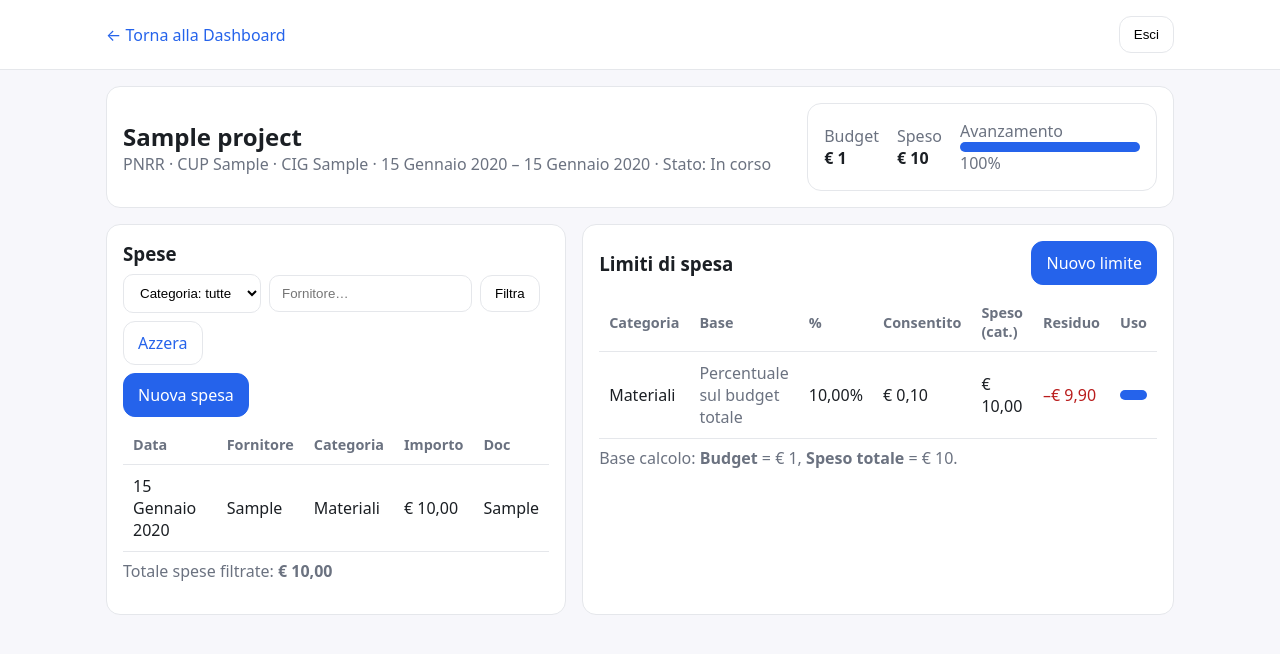
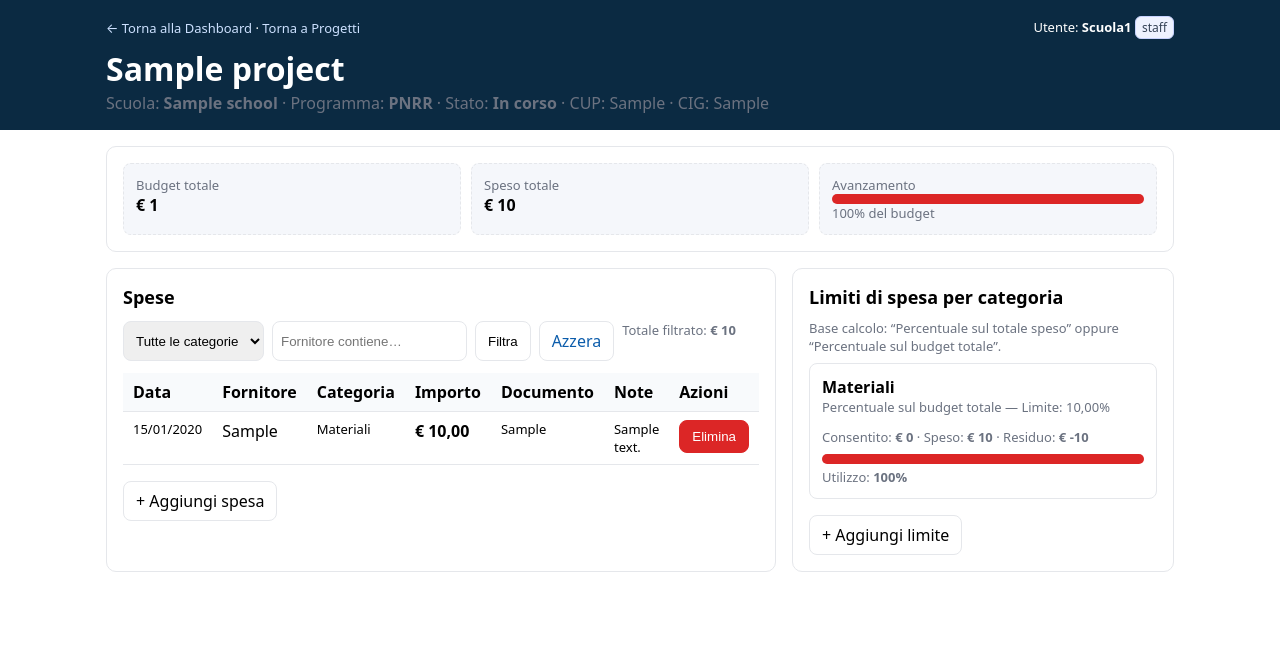
Before and after one commit to Berboa34/scuolahub, a Django app: page /progetti/1/ in a window 1280 px wide. Shown: the top 654 px of the page. Run offline with Django 5.2, Linux system fonts and the light colour scheme; a user stored in the database is signed in; tables that the repository leaves empty hold one stand-in row (values such as "Sample post"); parts of the project's set-up code (start-up, migrations or seed data) failed here and were passed over.

Commit message:
pagina progetti

```diff
--- a/projects/views.py
+++ b/projects/views.py
@@ -168,3 +168,23 @@ def project_detail(request, pk: int):
         "today": timezone.now().date().isoformat(),
     }
     return render(request, "projects/detail.html", context)
+
+from django.views.decorators.http import require_POST
+from django.contrib import messages
+from django.shortcuts import redirect
+
+@require_POST
+@login_required
+def expense_delete(request, pk: int):
+    exp = get_object_or_404(Expense, pk=pk)
+
+    # Autorizzazione: stessa scuola dell’utente (se presente)
+    profile = getattr(request.user, "profile", None)
+    school = getattr(profile, "school", None)
+    if school and exp.project.school_id and exp.project.school_id != school.id:
+        raise Http404("Spesa non trovata")
+
+    proj_id = exp.project_id
+    exp.delete()
+    messages.success(request, "Spesa eliminata.")
+    return redirect("project_detail", pk=proj_id)
--- a/scuolahub/urls.py
+++ b/scuolahub/urls.py
@@ -26,4 +26,7 @@ urlpatterns = [
     path('accounts/login/',  auth_views.LoginView.as_view(template_name='registration/login.html'), name='login'),
     path('accounts/logout/', auth_views.LogoutView.as_view(next_page=reverse_lazy('login')), name='logout'),
 
+    path('spese/<int:pk>/elimina/', pviews.expense_delete, name='expense_delete'),
+
+
 ]
--- a/templates/projects/detail.html
+++ b/templates/projects/detail.html
@@ -1,215 +1,279 @@
 {% load humanize %}
-<!doctype html>
+<!DOCTYPE html>
 <html lang="it">
 <head>
   <meta charset="utf-8" />
+  <title>{{ project.title }} — Dettaglio progetto</title>
   <meta name="viewport" content="width=device-width, initial-scale=1" />
-  <title>{{ project.title }} – Dettaglio progetto</title>
   <style>
-    :root{--bg:#f7f7fb;--panel:#fff;--ink:#1b1f24;--muted:#6b7280;--line:#e5e7eb;--primary:#2563eb;}
-    *{box-sizing:border-box}
-    body{margin:0;font-family:system-ui,-apple-system,Segoe UI,Roboto,Ubuntu,Helvetica,Arial,sans-serif;background:var(--bg);color:var(--ink)}
+    :root { --bg:#0b2a42; --light:#f5f7fb; --muted:#6b7280; --br:#e5e7eb; --ok:#16a34a; --warn:#f59e0b; --bad:#dc2626; }
+    *{box-sizing:border-box} body{margin:0;font-family:system-ui,-apple-system,Segoe UI,Roboto,Ubuntu,"Helvetica Neue",Arial}
+    a{color:#0b5cab;text-decoration:none} a:hover{text-decoration:underline}
+    header{background:var(--bg);color:#fff}
     .wrap{max-width:1100px;margin:0 auto;padding:16px}
-    header{background:var(--panel);border-bottom:1px solid var(--line)}
-    a{color:var(--primary);text-decoration:none}
+    .topnav{display:flex;gap:12px;align-items:center;justify-content:space-between}
+    .crumbs a{color:#cde1ff}
     .grid{display:grid;gap:16px}
-    .cols-2{grid-template-columns:1.2fr .8fr}
-    @media (max-width:1000px){.cols-2{grid-template-columns:1fr}}
-    .card{background:var(--panel);border:1px solid var(--line);border-radius:14px;padding:16px}
+    @media(min-width:900px){ .grid.cols-2{grid-template-columns:1fr 1fr} }
+    .card{background:#fff;border:1px solid var(--br);border-radius:10px;padding:16px}
     .muted{color:var(--muted)}
+    .kpis{display:grid;gap:10px;grid-template-columns:repeat(3,minmax(0,1fr))}
+    .kpi{padding:12px;border:1px dashed var(--br);border-radius:8px;background:var(--light)}
+    .progress{height:10px;background:#e6edf6;border-radius:999px;overflow:hidden}
+    .bar{height:100%}
+    .bar.ok{background:var(--ok)} .bar.warn{background:var(--warn)} .bar.bad{background:var(--bad)}
     table{width:100%;border-collapse:collapse}
-    th,td{padding:10px;border-bottom:1px solid var(--line);text-align:left}
-    th{font-size:.9rem;color:var(--muted)}
-    .toolbar{display:flex;gap:8px;flex-wrap:wrap;align-items:center}
-    .input{border:1px solid var(--line);padding:10px 12px;border-radius:10px;background:#fff}
-    .btn{display:inline-flex;align-items:center;gap:8px;padding:10px 14px;border-radius:12px;border:1px solid var(--line);background:#fff;cursor:pointer}
-    .btn.primary{background:var(--primary);color:#fff;border-color:var(--primary)}
-    .progress{height:10px;background:#eef2ff;border-radius:8px;overflow:hidden}
-    .progress>i{display:block;height:100%;background:var(--primary)}
-    .right{margin-left:auto}
-    .ok{color:#065f46}
-    .bad{color:#b91c1c}
+    th,td{padding:8px 10px;border-bottom:1px solid var(--br);vertical-align:top}
+    th{text-align:left;background:#f8fafc;font-weight:600}
+    .actions{display:flex;gap:8px;flex-wrap:wrap}
+    .btn{display:inline-block;padding:8px 12px;border-radius:8px;border:1px solid var(--br);background:#fff;cursor:pointer}
+    .btn.primary{background:#0b5cab;color:#fff;border-color:#0b5cab}
+    .btn.danger{background:#dc2626;color:#fff;border-color:#dc2626}
+    form.inline{display:inline}
+    .filters{display:flex;gap:8px;flex-wrap:wrap;margin:12px 0}
+    input[type="text"], select, input[type="date"], input[type="number"]{padding:8px;border-radius:8px;border:1px solid var(--br)}
+    .section-title{margin:0 0 10px 0;font-size:18px}
+    .small{font-size:13px}
+    .badge{display:inline-block;padding:2px 6px;border-radius:6px;background:#eef2ff;color:#334155;font-size:12px;border:1px solid #c7d2fe}
   </style>
 </head>
 <body>
+
 <header>
-  <div class="wrap" style="display:flex;gap:12px;align-items:center">
-    <a href="{% url 'dashboard' %}">← Torna alla Dashboard</a>
-    <div class="right">
-      <form method="post" action="{% url 'logout' %}" style="display:inline">
-        {% csrf_token %}<button class="btn" type="submit">Esci</button>
-      </form>
+  <div class="wrap">
+    <div class="topnav">
+      <div class="crumbs small">
+        <a href="{% url 'dashboard' %}">← Torna alla Dashboard</a> ·
+        <a href="{% url 'projects_list' %}">Torna a Progetti</a>
+      </div>
+      <div class="small">
+        Utente: <b>{{ request.user.username }}</b>
+        {% if request.user.is_staff %}<span class="badge">staff</span>{% endif %}
+      </div>
+    </div>
+    <h1 style="margin:8px 0 2px">{{ project.title }}</h1>
+    <div class="muted">
+      {% if project.school %}Scuola: <b>{{ project.school.name }}</b> · {% endif %}
+      Programma: <b>{{ project.program }}</b> ·
+      Stato: <b>{{ project.get_status_display }}</b>
+      {% if project.cup %} · CUP: {{ project.cup }}{% endif %}
+      {% if project.cig %} · CIG: {{ project.cig }}{% endif %}
     </div>
   </div>
 </header>
 
-<main class="wrap">
+<main class="wrap" style="padding:16px 16px 40px">
+  <!-- KPIs di progetto -->
   <div class="card">
-    <div style="display:flex;justify-content:space-between;gap:16px;align-items:center;flex-wrap:wrap">
-      <div>
-        <h2 style="margin:0">{{ project.title }}</h2>
-        <div class="muted">
-          {{ project.get_program_display }} ·
-          {% if project.cup %}CUP {{ project.cup }} · {% endif %}
-          {% if project.cig %}CIG {{ project.cig }} · {% endif %}
-          {% if project.start_date %}{{ project.start_date }} – {% endif %}{{ project.end_date|default:"—" }}
-          · Stato: {{ project.get_status_display }}
+    <div class="kpis">
+      <div class="kpi">
+        <div class="muted small">Budget totale</div>
+        <div><b>€ {{ project.budget|floatformat:0|intcomma }}</b></div>
       </div>
+      <div class="kpi">
+        <div class="muted small">Speso totale</div>
+        <div><b>€ {{ total_spent|floatformat:0|intcomma }}</b></div>
       </div>
-      <div class="card" style="display:flex;gap:18px;align-items:center">
-        <div><div class="muted">Budget</div><b>€ {{ project.budget|floatformat:0|intcomma }}</b></div>
-        <div><div class="muted">Speso</div><b>€ {{ total_spent|floatformat:0|intcomma }}</b></div>
-        <div style="min-width:180px">
-          <div class="muted">Avanzamento</div>
-          <div class="progress"><i style="width:{{ progress_percent }}%"></i></div>
-          <div class="muted">{{ progress_percent|floatformat:0 }}%</div>
+      <div class="kpi">
+        <div class="muted small">Avanzamento</div>
+        <div class="progress" aria-hidden="true">
+          {% with p=progress_percent %}
+            {% if p >= 90 %}
+              <div class="bar bad" style="width: {{ p }}%"></div>
+            {% elif p >= 70 %}
+              <div class="bar warn" style="width: {{ p }}%"></div>
+            {% else %}
+              <div class="bar ok" style="width: {{ p }}%"></div>
+            {% endif %}
+          {% endwith %}
         </div>
+        <div class="small muted">{{ progress_percent|floatformat:0 }}% del budget</div>
       </div>
     </div>
   </div>
 
   <div class="grid cols-2" style="margin-top:16px">
-    <!-- Spese -->
-    <div class="card">
-      <div class="toolbar">
-        <h3 style="margin:0">Spese</h3>
-        <div class="right toolbar">
-          <form method="get" class="toolbar">
-            <select name="category" class="input">
-              <option value="">Categoria: tutte</option>
-              {% for key,label in category_choices %}
-              <option value="{{ key }}" {% if request.GET.category == key %}selected{% endif %}>{{ label }}</option>
+    <!-- COLONNA SINISTRA: SPESE -->
+    <section class="card">
+      <h2 class="section-title">Spese</h2>
+
+      <!-- Filtri -->
+      <form method="get" class="filters" action="">
+        <select name="category">
+          <option value="">Tutte le categorie</option>
+          {% for val,label in category_choices %}
+            <option value="{{ val }}" {% if request.GET.category == val %}selected{% endif %}>{{ label }}</option>
           {% endfor %}
         </select>
-            <input name="vendor" class="input" placeholder="Fornitore…" value="{{ request.GET.vendor|default:'' }}">
-            <button class="btn">Filtra</button>
+
+        <input type="text" name="vendor" placeholder="Fornitore contiene…"
+               value="{{ request.GET.vendor|default:'' }}" />
+
+        <button class="btn" type="submit">Filtra</button>
         <a class="btn" href="?">Azzera</a>
+        <span class="muted small">Totale filtrato: <b>€ {{ filtered_total|floatformat:0|intcomma }}</b></span>
       </form>
-          <a class="btn primary" href="{% url 'project_detail' project.id %}?add=expense">Nuova spesa</a>
-        </div>
-      </div>
 
-      {% if add_expense %}
-      <form method="post" style="margin:12px 0" class="card">
-        {% csrf_token %}
-        <div class="toolbar">
-          <input type="date" name="date" class="input" value="{{ today }}">
-          <select name="category" class="input" required>
-            {% for key,label in category_choices %}
-              <option value="{{ key }}">{{ label }}</option>
-            {% endfor %}
-          </select>
-          <input name="vendor" class="input" placeholder="Fornitore">
-          <input name="amount" class="input" placeholder="Importo (es. 1234,56 o 1234.56)" required>
-          <input name="document" class="input" placeholder="Documento (es. Fattura 12)">
-        </div>
-        <textarea name="note" class="input" placeholder="Note" style="width:100%;margin-top:8px"></textarea>
-        <div style="margin-top:8px;display:flex;gap:8px;justify-content:flex-end">
-          <a class="btn" href="{% url 'project_detail' project.id %}">Annulla</a>
-          <button class="btn primary" name="action" value="create_expense">Salva spesa</button>
-        </div>
-      </form>
-      {% endif %}
-
-      <table style="margin-top:8px">
+      <!-- Tabella spese -->
+      <div style="overflow:auto">
+        <table>
           <thead>
-          <tr><th>Data</th><th>Fornitore</th><th>Categoria</th><th>Importo</th><th>Doc</th></tr>
+            <tr>
+              <th style="width:110px">Data</th>
+              <th>Fornitore</th>
+              <th style="width:150px">Categoria</th>
+              <th style="width:130px">Importo</th>
+              <th style="width:120px">Documento</th>
+              <th>Note</th>
+              <th style="width:110px">Azioni</th>
+            </tr>
           </thead>
           <tbody>
             {% for e in expenses %}
               <tr>
-            <td>{{ e.date }}</td>
+                <td class="small">{{ e.date|date:"d/m/Y" }}</td>
                 <td>{{ e.vendor|default:"—" }}</td>
-            <td>{{ e.get_category_display }}</td>
-            <td>€ {{ e.amount|floatformat:2|intcomma }}</td>
-            <td>{{ e.document|default:"—" }}</td>
+                <td class="small">{{ e.get_category_display }}</td>
+                <td><b>€ {{ e.amount|floatformat:2|intcomma }}</b></td>
+                <td class="small">{{ e.document|default:"—" }}</td>
+                <td class="small">{{ e.note|default:"" }}</td>
+                <td>
+                  <form class="inline" method="post"
+                        action="{% url 'expense_delete' e.id %}"
+                        onsubmit="return confirm('Eliminare questa spesa?');">
+                    {% csrf_token %}
+                    <button type="submit" class="btn danger">Elimina</button>
+                  </form>
+                </td>
               </tr>
             {% empty %}
-          <tr><td colspan="5">Nessuna spesa trovata.</td></tr>
+              <tr><td colspan="7" class="muted small">Nessuna spesa trovata.</td></tr>
             {% endfor %}
           </tbody>
         </table>
-      <p class="muted" style="margin-top:8px">Totale spese filtrate: <b>€ {{ filtered_total|floatformat:2|intcomma }}</b></p>
       </div>
 
-    <!-- Limiti di spesa -->
-    <div class="card">
-      <div class="toolbar">
-        <h3 style="margin:0">Limiti di spesa</h3>
-        <div class="right">
-          <a class="btn primary" href="{% url 'project_detail' project.id %}?add=limit">Nuovo limite</a>
+      <!-- Aggiungi spesa -->
+      <details style="margin-top:16px" {% if add_expense %}open{% endif %}>
+        <summary class="btn">+ Aggiungi spesa</summary>
+        <form method="post" action="" style="margin-top:12px" class="grid">
+          {% csrf_token %}
+          <input type="hidden" name="op" value="add_expense" />
+          <div>
+            <label class="small muted">Data</label><br>
+            <input type="date" name="date" value="{{ today }}">
+          </div>
+          <div>
+            <label class="small muted">Fornitore</label><br>
+            <input type="text" name="vendor" placeholder="Es. Fornitore Srl">
+          </div>
+          <div>
+            <label class="small muted">Categoria</label><br>
+            <select name="category">
+              {% for val,label in category_choices %}
+                <option value="{{ val }}">{{ label }}</option>
+              {% endfor %}
+            </select>
+          </div>
+          <div>
+            <label class="small muted">Importo</label><br>
+            <input type="number" name="amount" step="0.01" min="0" placeholder="0.00">
+          </div>
+          <div>
+            <label class="small muted">Documento</label><br>
+            <input type="text" name="document" placeholder="Es. Fattura 15/2025">
+          </div>
+          <div style="grid-column:1/-1">
+            <label class="small muted">Note</label><br>
+            <input type="text" name="note" placeholder="Annotazioni (facoltative)">
+          </div>
+          <div>
+            <button class="btn primary" type="submit">Salva spesa</button>
+          </div>
+        </form>
+      </details>
+    </section>
+
+    <!-- COLONNA DESTRA: LIMITI -->
+    <section class="card">
+      <h2 class="section-title">Limiti di spesa per categoria</h2>
+
+      <div class="small muted" style="margin-bottom:8px">
+        Base calcolo: “Percentuale sul totale speso” oppure “Percentuale sul budget totale”.
+      </div>
+
+      <div style="display:grid;gap:12px">
+        {% for L in limits_ctx %}
+          <div style="border:1px solid var(--br); border-radius:8px; padding:12px">
+            <div style="display:flex;justify-content:space-between;gap:12px;flex-wrap:wrap">
+              <div>
+                <b>{{ L.category_label }}</b>
+                <div class="small muted">{{ L.base_label }} — Limite: {{ L.percentage|floatformat:2 }}%</div>
+              </div>
+              <div class="small muted">
+                Consentito: <b>€ {{ L.allowed_total|floatformat:0|intcomma }}</b> ·
+                Speso: <b>€ {{ L.spent_in_category|floatformat:0|intcomma }}</b> ·
+                Residuo: <b>€ {{ L.remaining|floatformat:0|intcomma }}</b>
               </div>
             </div>
+            <div class="progress" style="margin-top:8px">
+              {% with p=L.pct_used %}
+                {% if p >= 100 %}
+                  <div class="bar bad" style="width:100%"></div>
+                {% elif p >= 80 %}
+                  <div class="bar warn" style="width: {{ p }}%"></div>
+                {% else %}
+                  <div class="bar ok" style="width: {{ p }}%"></div>
+                {% endif %}
+              {% endwith %}
+            </div>
+            <div class="small muted" style="margin-top:4px">
+              Utilizzo: <b>{{ L.pct_used|floatformat:0 }}%</b>
+            </div>
+          </div>
+        {% empty %}
+          <div class="muted small">Nessun limite impostato.</div>
+        {% endfor %}
+      </div>
 
-      {% if add_limit %}
-      <form method="post" class="card" style="margin:12px 0">
+      <!-- Aggiungi limite -->
+      <details style="margin-top:16px" {% if add_limit %}open{% endif %}>
+        <summary class="btn">+ Aggiungi limite</summary>
+        <form method="post" action="" style="margin-top:12px" class="grid">
           {% csrf_token %}
-        <div class="toolbar" style="gap:10px;align-items:flex-start">
-          <select name="category" class="input" required>
-            {% for key,label in category_choices %}
-              <option value="{{ key }}">{{ label }}</option>
+          <input type="hidden" name="op" value="add_limit" />
+          <div>
+            <label class="small muted">Categoria</label><br>
+            <select name="category">
+              {% for val,label in category_choices %}
+                <option value="{{ val }}">{{ label }}</option>
               {% endfor %}
             </select>
-          <!-- NOME CAMPO CORRETTO: base -->
-          <select name="base" class="input" required>
-            {% for key,label in base_choices %}
-              <option value="{{ key }}">{{ label }}</option>
+          </div>
+          <div>
+            <label class="small muted">Base</label><br>
+            <select name="base">
+              {% for val,label in base_choices %}
+                <option value="{{ val }}">{{ label }}</option>
               {% endfor %}
             </select>
-          <input name="percentage" class="input" placeholder="Percentuale (es. 20)" required>
           </div>
-        <input name="note" class="input" placeholder="Nota (opzionale)" style="width:100%;margin-top:8px">
-        <div style="margin-top:8px;display:flex;gap:8px;justify-content:flex-end">
-          <a class="btn" href="{% url 'project_detail' project.id %}">Annulla</a>
-          <button class="btn primary" name="action" value="create_limit">Salva limite</button>
+          <div>
+            <label class="small muted">% Limite</label><br>
+            <input type="number" name="percentage" step="0.01" min="0" placeholder="Es. 20.00">
+          </div>
+          <div style="grid-column:1/-1">
+            <label class="small muted">Nota</label><br>
+            <input type="text" name="note" placeholder="Facoltativa">
+          </div>
+          <div>
+            <button class="btn primary" type="submit">Salva limite</button>
           </div>
         </form>
-      {% endif %}
-
-      <table style="margin-top:8px">
-        <thead>
-          <tr>
-            <th>Categoria</th>
-            <th>Base</th>
-            <th>%</th>
-            <th>Consentito</th>
-            <th>Speso (cat.)</th>
-            <th>Residuo</th>
-            <th>Uso</th>
-          </tr>
-        </thead>
-        <tbody>
-          {% for L in limits_ctx %}
-          <tr>
-            <td>{{ L.category_label }}</td>
-            <td class="muted">{{ L.base_label }}</td>
-            <td>{{ L.percentage|floatformat:2 }}%</td>
-            <td>€ {{ L.allowed_total|floatformat:2|intcomma }}</td>
-            <td>€ {{ L.spent_in_category|floatformat:2|intcomma }}</td>
-            <td>
-              {% if L.remaining >= 0 %}
-                <span class="ok">€ {{ L.remaining|floatformat:2|intcomma }}</span>
-              {% else %}
-                <span class="bad">–€ {{ L.remaining_abs|floatformat:2|intcomma }}</span>
-              {% endif %}
-            </td>
-            <td>
-              <div class="progress" title="{{ L.pct_used|floatformat:0 }}%">
-                <i style="width:{{ L.pct_used }}%"></i>
-              </div>
-            </td>
-          </tr>
-          {% empty %}
-          <tr><td colspan="7">Nessun limite impostato.</td></tr>
-          {% endfor %}
-        </tbody>
-      </table>
-      <p class="muted" style="margin-top:8px">
-        Base calcolo: <b>Budget</b> = € {{ project.budget|floatformat:0|intcomma }},
-        <b>Speso totale</b> = € {{ total_spent|floatformat:0|intcomma }}.
-      </p>
-    </div>
+      </details>
+    </section>
   </div>
 </main>
+
 </body>
 </html>
```
Lines whose indentation alone changed are shown as unchanged.
